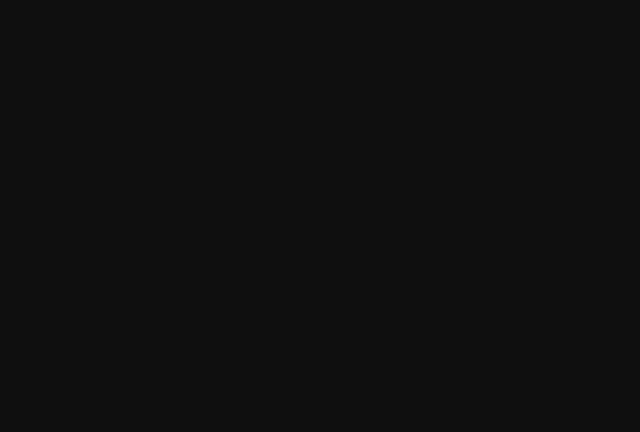
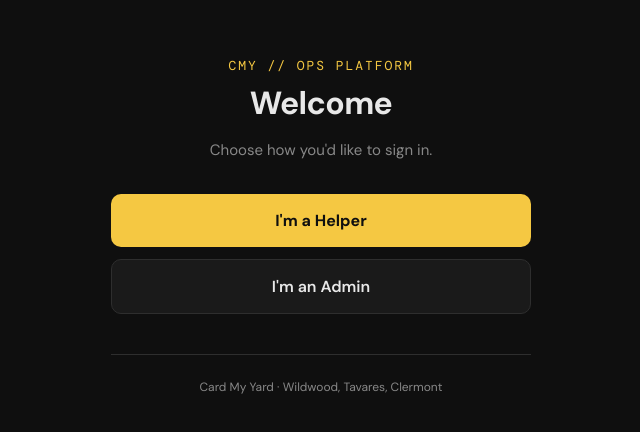
Before and after one commit to mikesmith1511/cmy-ops, a Next.js app: page / in a window 1280 px wide. Before the commit this address had no page. Shown: the part 198-630 px from the top of the page, without its empty margins (319-959 px from the left). Built offline with nearby package versions, Linux system fonts and the light colour scheme.

Commit message:
Add landing page with helper/admin choice

```diff
--- a/app/page.tsx
+++ b/app/page.tsx
@@ -1,4 +1,112 @@
-import { redirect } from 'next/navigation'
+'use client'
+
+import Link from 'next/link'
+
+const S = {
+  bg: '#0f0f0f',
+  surface: '#1a1a1a',
+  border: '#2e2e2e',
+  accent: '#f5c842',
+  accent2: '#e8a020',
+  text: '#e8e8e8',
+  muted: '#888',
+}
+
 export default function Home() {
-  redirect('/admin')
+  return (
+    <div
+      style={{
+        minHeight: '100vh',
+        background: S.bg,
+        display: 'flex',
+        flexDirection: 'column',
+        alignItems: 'center',
+        justifyContent: 'center',
+        padding: '24px',
+        fontFamily: "'DM Sans', sans-serif",
+      }}
+    >
+      <div style={{ maxWidth: 420, width: '100%', textAlign: 'center' }}>
+        <div
+          style={{
+            fontFamily: "'DM Mono', monospace",
+            fontSize: 13,
+            letterSpacing: '0.15em',
+            color: S.accent,
+            marginBottom: 8,
+          }}
+        >
+          CMY // OPS PLATFORM
+        </div>
+
+        <h1
+          style={{
+            fontSize: 32,
+            fontWeight: 700,
+            color: S.text,
+            margin: '0 0 12px 0',
+            letterSpacing: '-0.02em',
+          }}
+        >
+          Welcome
+        </h1>
+
+        <p style={{ color: S.muted, fontSize: 15, lineHeight: 1.5, marginBottom: 32 }}>
+          Choose how you'd like to sign in.
+        </p>
+
+        <div style={{ display: 'flex', flexDirection: 'column', gap: 12 }}>
+          <Link
+            href="/helper"
+            style={{
+              display: 'block',
+              background: S.accent,
+              color: '#0f0f0f',
+              padding: '16px 24px',
+              borderRadius: 10,
+              fontSize: 16,
+              fontWeight: 700,
+              textDecoration: 'none',
+              border: 'none',
+              cursor: 'pointer',
+              transition: 'background 0.15s',
+            }}
+          >
+            I&apos;m a Helper
+          </Link>
+
+          <Link
+            href="/admin"
+            style={{
+              display: 'block',
+              background: S.surface,
+              color: S.text,
+              padding: '16px 24px',
+              borderRadius: 10,
+              fontSize: 16,
+              fontWeight: 600,
+              textDecoration: 'none',
+              border: `1px solid ${S.border}`,
+              cursor: 'pointer',
+              transition: 'background 0.15s',
+            }}
+          >
+            I&apos;m an Admin
+          </Link>
+        </div>
+
+        <div
+          style={{
+            marginTop: 40,
+            paddingTop: 24,
+            borderTop: `1px solid ${S.border}`,
+            fontSize: 12,
+            color: S.muted,
+          }}
+        >
+          Card My Yard &middot; Wildwood, Tavares, Clermont
+        </div>
+      </div>
+    </div>
+  )
 }
```
